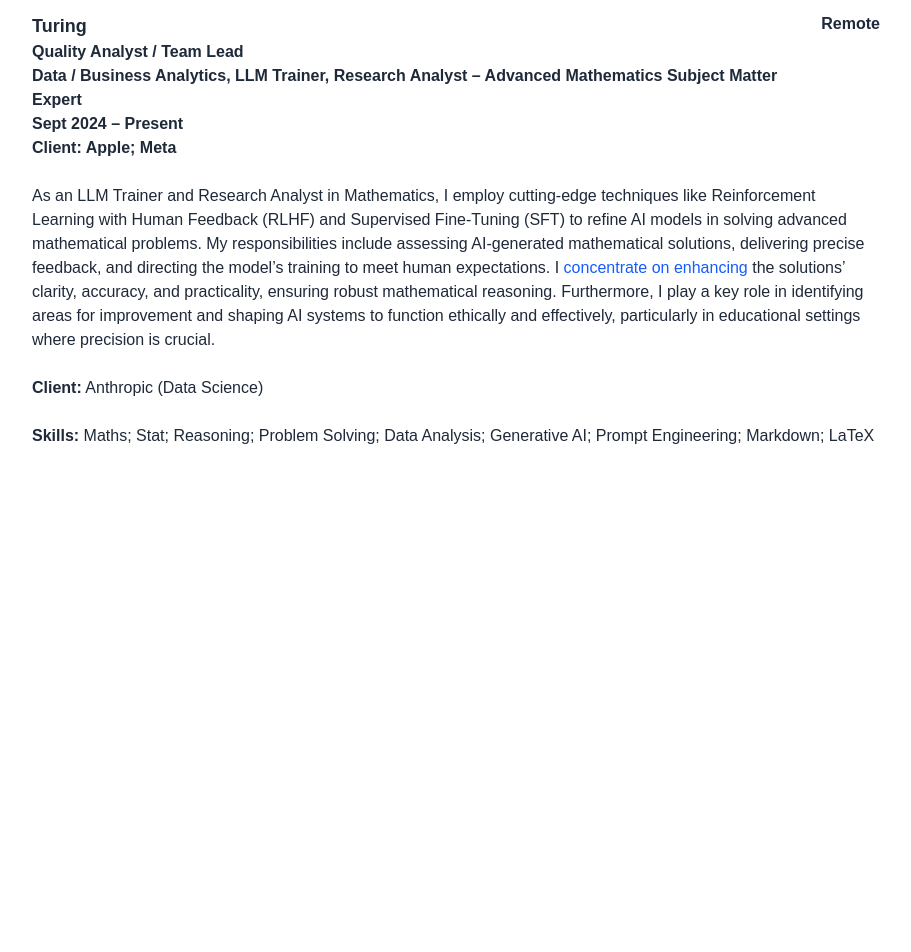
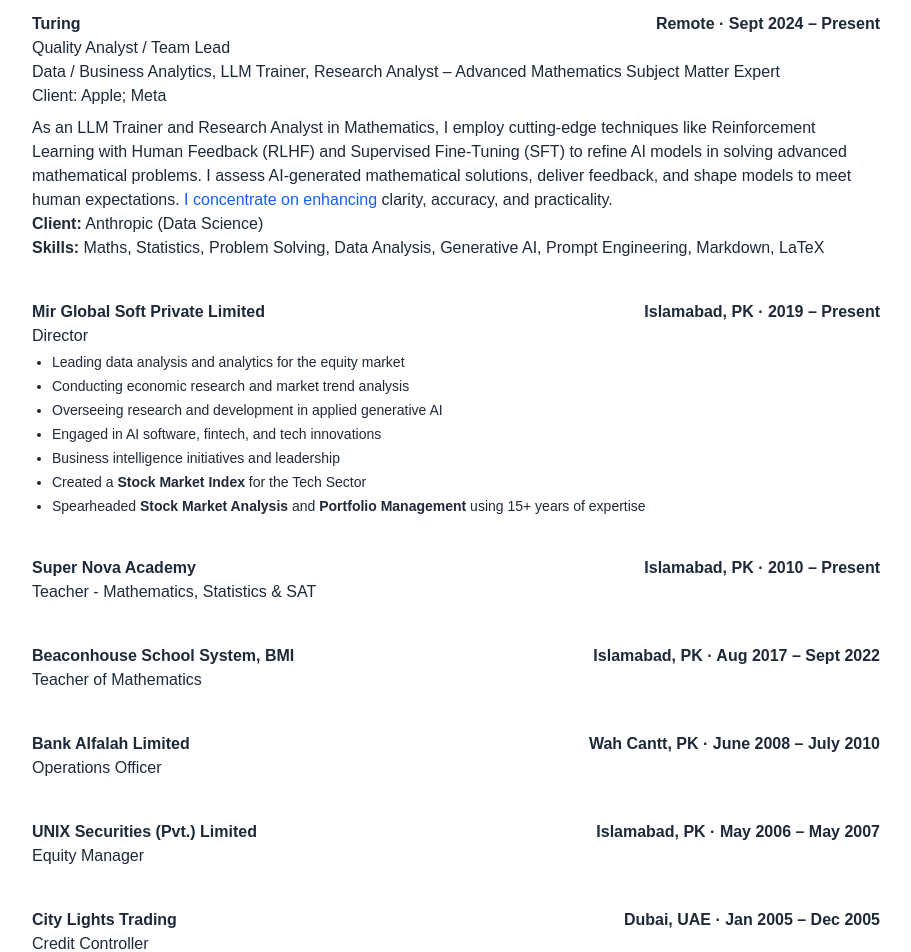
Before and after one commit to zulfiqaralimir/my-resume, a Next.js app: page / in a window 1280 px wide. Shown: the part 1080-2032 px from the top of the page, without its empty margins (184-1095 px from the left). Before the commit the page ends 1600 px from the top, so only its background shows below. Built offline with nearby package versions, Linux system fonts and the light colour scheme.

Commit message:
Add full experience section

```diff
--- a/app/page.tsx
+++ b/app/page.tsx
@@ -123,31 +123,92 @@
       {/* Experience Section */}
       <h2 className="text-3xl font-bold mt-12 mb-6 text-center">Experience</h2>
 
-      <div className="space-y-6 text-gray-800">
-        <div className="flex justify-between items-start font-semibold">
-          <div>
-            <p className="text-lg">Turing</p>
-            <p>Quality Analyst / Team Lead</p>
-            <p>
-              Data / Business Analytics, LLM Trainer, Research Analyst – Advanced Mathematics Subject Matter Expert
-            </p>
-            <p>Sept 2024 – Present</p>
-            <p>Client: Apple; Meta</p>
+      <div className="space-y-10 text-gray-800">
+
+        {/* Turing */}
+        <div>
+          <div className="flex justify-between font-semibold">
+            <span>Turing</span>
+            <span>Remote · Sept 2024 – Present</span>
           </div>
-          <div className="text-right">Remote</div>
+          <p>Quality Analyst / Team Lead</p>
+          <p>Data / Business Analytics, LLM Trainer, Research Analyst – Advanced Mathematics Subject Matter Expert</p>
+          <p>Client: Apple; Meta</p>
+          <p className="mt-2">
+            As an LLM Trainer and Research Analyst in Mathematics, I employ cutting-edge techniques like Reinforcement Learning with Human Feedback (RLHF) and Supervised Fine-Tuning (SFT) to refine AI models in solving advanced mathematical problems. I assess AI-generated mathematical solutions, deliver feedback, and shape models to meet human expectations. <span className="text-blue-600">I concentrate on enhancing</span> clarity, accuracy, and practicality.
+            <br />
+            <strong>Client:</strong> Anthropic (Data Science)
+            <br />
+            <strong>Skills:</strong> Maths, Statistics, Problem Solving, Data Analysis, Generative AI, Prompt Engineering, Markdown, LaTeX
+          </p>
         </div>
 
-        <p>
-          As an LLM Trainer and Research Analyst in Mathematics, I employ cutting-edge techniques like Reinforcement Learning with Human Feedback (RLHF) and Supervised Fine-Tuning (SFT) to refine AI models in solving advanced mathematical problems. My responsibilities include assessing AI-generated mathematical solutions, delivering precise feedback, and directing the model’s training to meet human expectations. I{" "}
-          <span className="text-blue-600 font-medium">concentrate on enhancing</span> the solutions’ clarity, accuracy, and practicality, ensuring robust mathematical reasoning. Furthermore, I play a key role in identifying areas for improvement and shaping AI systems to function ethically and effectively, particularly in educational settings where precision is crucial.
-        </p>
+        {/* Mir Global */}
+        <div>
+          <div className="flex justify-between font-semibold">
+            <span>Mir Global Soft Private Limited</span>
+            <span>Islamabad, PK · 2019 – Present</span>
+          </div>
+          <p>Director</p>
+          <ul className="list-disc pl-5 mt-1 space-y-1 text-sm">
+            <li>Leading data analysis and analytics for the equity market</li>
+            <li>Conducting economic research and market trend analysis</li>
+            <li>Overseeing research and development in applied generative AI</li>
+            <li>Engaged in AI software, fintech, and tech innovations</li>
+            <li>Business intelligence initiatives and leadership</li>
+            <li>Created a <strong>Stock Market Index</strong> for the Tech Sector</li>
+            <li>Spearheaded <strong>Stock Market Analysis</strong> and <strong>Portfolio Management</strong> using 15+ years of expertise</li>
+          </ul>
+        </div>
 
-        <p className="mt-2">
-          <strong>Client:</strong> Anthropic (Data Science)
-        </p>
-        <p>
-          <strong>Skills:</strong> Maths; Stat; Reasoning; Problem Solving; Data Analysis; Generative AI; Prompt Engineering; Markdown; LaTeX
-        </p>
+        {/* Other Jobs */}
+        <div>
+          <div className="flex justify-between font-semibold">
+            <span>Super Nova Academy</span>
+            <span>Islamabad, PK · 2010 – Present</span>
+          </div>
+          <p>Teacher - Mathematics, Statistics & SAT</p>
+        </div>
+
+        <div>
+          <div className="flex justify-between font-semibold">
+            <span>Beaconhouse School System, BMI</span>
+            <span>Islamabad, PK · Aug 2017 – Sept 2022</span>
+          </div>
+          <p>Teacher of Mathematics</p>
+        </div>
+
+        <div>
+          <div className="flex justify-between font-semibold">
+            <span>Bank Alfalah Limited</span>
+            <span>Wah Cantt, PK · June 2008 – July 2010</span>
+          </div>
+          <p>Operations Officer</p>
+        </div>
+
+        <div>
+          <div className="flex justify-between font-semibold">
+            <span>UNIX Securities (Pvt.) Limited</span>
+            <span>Islamabad, PK · May 2006 – May 2007</span>
+          </div>
+          <p>Equity Manager</p>
+        </div>
+
+        <div>
+          <div className="flex justify-between font-semibold">
+            <span>City Lights Trading</span>
+            <span>Dubai, UAE · Jan 2005 – Dec 2005</span>
+          </div>
+          <p>Credit Controller</p>
+        </div>
+
+        <div>
+          <div className="flex justify-between font-semibold">
+            <span>Islamabad Stock Exchange</span>
+            <span>Islamabad, PK · 1999 – 2004</span>
+          </div>
+          <p>Equity Investment and Portfolio Management</p>
+        </div>
       </div>
     </section>
   );
```
